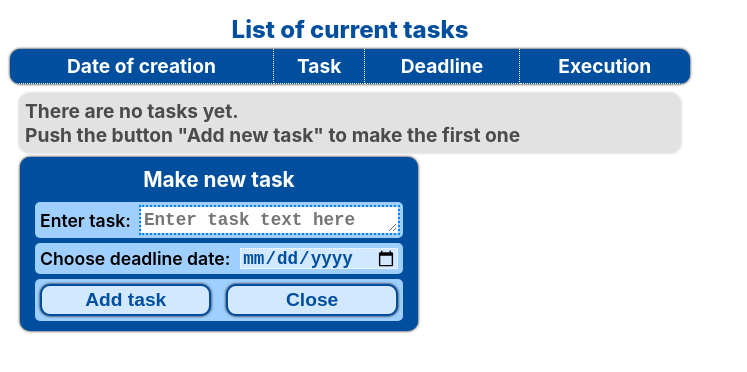
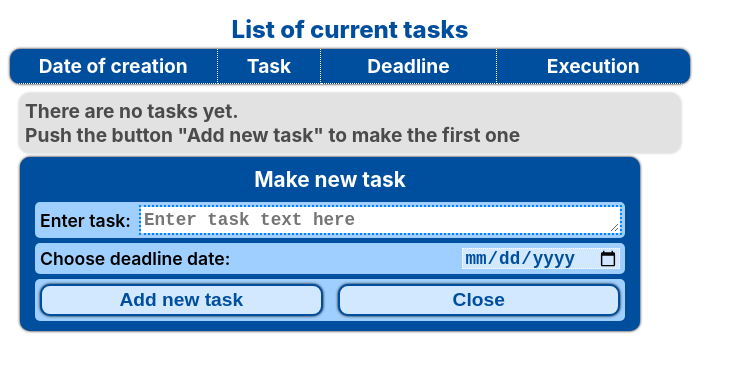
Before and after one commit to GorkinN/toDo, a React (Create React App) app in the folder my-app/: page / in a window 1280 px wide. Both pictures are taken after a click on the button "Add new task". Shown: the top 372 px of the page, without its empty margins (0-747 px from the left). Built offline with nearby package versions, Linux system fonts and the light colour scheme.

Commit message:
styles fix

```diff
--- a/my-app/src/component/toDoList/addTaskButton/addTaskButton.css
+++ b/my-app/src/component/toDoList/addTaskButton/addTaskButton.css
@@ -5,6 +5,7 @@
   border-radius: 10px;
   background-color: #004f9f;
   overflow: hidden;
+  min-width: 680px;
 }
 .currentTasksTable__head {
   border-top: none;
@@ -32,12 +33,11 @@
 }
 .add-task-button {
   position: relative;
-  padding: 10px 5px;
-  width: 100%;
+  padding: 10px 25px 10px 5px;
   background: #004f9f;
   border: none;
   border-radius: 10px;
-  max-width: 220px;
+  min-height: 3rem;
   box-shadow: inset 0 0 2px 1px white;
   cursor: pointer;
   color: white;
--- a/my-app/src/component/toDoList/addTaskButton/addTaskButton.less
+++ b/my-app/src/component/toDoList/addTaskButton/addTaskButton.less
@@ -3,12 +3,11 @@
 
 .add-task-button {
     position:relative;
-    padding:10px 5px;
-    width:100%;
+    padding:10px 25px 10px 5px;
     background:@table-base-color;
     border:none;
     border-radius:10px;
-    max-width:220px;
+    min-height:3rem;
     box-shadow: inset 0 0 2px 1px white;
     cursor: pointer;
     color:white;
--- a/my-app/src/component/toDoList/currentTask/currentTask.css
+++ b/my-app/src/component/toDoList/currentTask/currentTask.css
@@ -5,6 +5,7 @@
   border-radius: 10px;
   background-color: #004f9f;
   overflow: hidden;
+  min-width: 680px;
 }
 .currentTasksTable__head {
   border-top: none;
@@ -50,6 +51,7 @@
   border: 1px dotted white;
   padding: 5px;
   font-size: 1.1rem;
+  font-weight: 600;
   text-align: center;
   vertical-align: center;
 }
@@ -57,6 +59,7 @@
   border: 1px dotted white;
   padding: 5px;
   font-size: 1.1rem;
+  font-weight: 600;
   text-align: center;
   vertical-align: center;
   text-align: left;
@@ -92,14 +95,13 @@
   border-left: 5px solid #66fd66;
   border-bottom: 5px solid #66fd66;
   border-radius: 5px;
-  transition: 0.2s ease-in-out;
+  transition: 0.3s ease-in-out;
 }
 .execution-button:hover {
   color: #00366c;
   border-radius: 50%;
   background-color: rgba(0, 159, 138);
   color: rgba(0, 159, 138);
-  box-shadow: 0 0 3px 0px rgba(0, 159, 138);
 }
 .execution-button:hover:after {
   display: block;
--- a/my-app/src/component/toDoList/currentTask/currentTask.less
+++ b/my-app/src/component/toDoList/currentTask/currentTask.less
@@ -21,6 +21,7 @@
     border:1px dotted white;
     padding: 5px;
     font-size: 1.1rem;
+    font-weight: 600;
     text-align:center;
     vertical-align: center;
 }
@@ -59,14 +60,14 @@
     border-left: 5px solid rgb(102, 253, 102);
     border-bottom: 5px solid rgb(102, 253, 102);
     border-radius: 5px;
-    transition: 0.2s ease-in-out;
+    transition: 0.3s ease-in-out;
 }
 .execution-button:hover {
     color: darken(@table-base-color, 10%);
     border-radius:50%;
     background-color:rgba(0, 159, 138);
     color:rgba(0, 159, 138);
-    box-shadow: 0 0 3px 0px rgba(0, 159, 138);
+    //box-shadow: 0 0 3px 0px rgba(0, 159, 138);
 }
 .execution-button:hover:after {
     display:block;
--- a/my-app/src/component/toDoList/newTaskMenu/newTaskMenu.css
+++ b/my-app/src/component/toDoList/newTaskMenu/newTaskMenu.css
@@ -5,6 +5,7 @@
   border-radius: 10px;
   background-color: #004f9f;
   overflow: hidden;
+  min-width: 680px;
 }
 .currentTasksTable__head {
   border-top: none;
@@ -15,18 +16,9 @@
 .currentTasksTable__head .currentTasksTable__head-cell:nth-last-child(1) {
   border-right: none;
 }
-.currentTasksTable__cell_task-text {
-  border: 1px dotted white;
-  padding: 5px;
-  max-width: 200px;
-  text-align: center;
-  vertical-align: center;
-  text-align: left;
-}
 .currentTasksTable__head-cell {
   border: 1px dotted white;
   padding: 5px;
-  max-width: 200px;
   text-align: center;
   vertical-align: center;
   font-size: 1.2rem;
@@ -39,9 +31,6 @@
   font-weight: 800;
   color: #004f9f;
 }
-.add-task-cell {
-  border-radius: 10px;
-}
 p {
   margin: 0;
   padding: 0;
@@ -53,7 +42,7 @@ textarea:focus {
   position: absolute;
   top: 0;
   background-color: #004f9f;
-  max-width: 400px;
+  min-width: 600px;
   padding: 5px 10px;
   overflow: hidden;
   border-radius: 10px;
--- a/my-app/src/component/toDoList/newTaskMenu/newTaskMenu.js
+++ b/my-app/src/component/toDoList/newTaskMenu/newTaskMenu.js
@@ -55,7 +55,8 @@ class NewTaskMenu extends React.Component {
                     <input
                     className="new-task-menu__button"
                     type="submit"
-                    value="Add task" />
+                    value="Add new task"
+                    />
 
                     <button
                     className="new-task-menu__button"
--- a/my-app/src/component/toDoList/newTaskMenu/newTaskMenu.less
+++ b/my-app/src/component/toDoList/newTaskMenu/newTaskMenu.less
@@ -12,7 +12,7 @@ textarea:focus {
     position:absolute;
     top:0;
     background-color: @table-base-color;
-    max-width:400px;
+    min-width:600px;
     padding:5px 10px;
     overflow: hidden;
     border-radius:10px;
```
